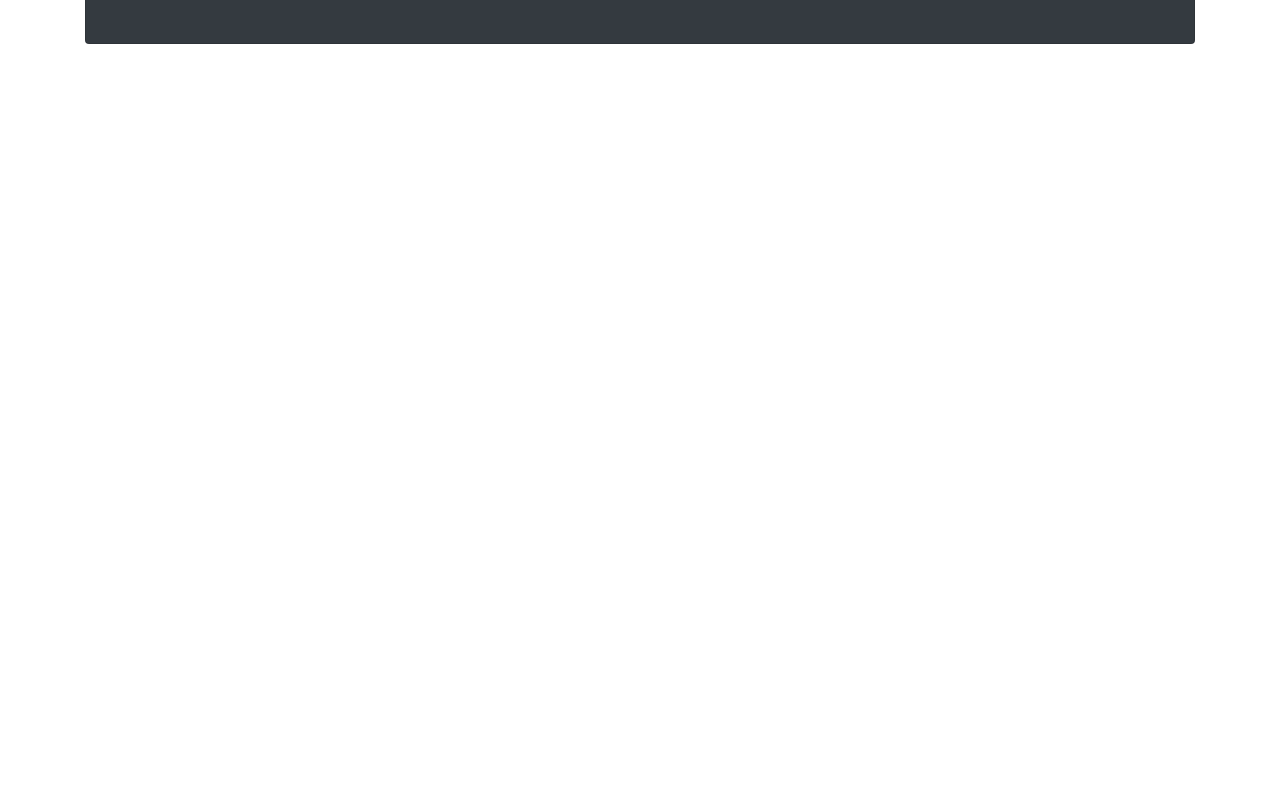
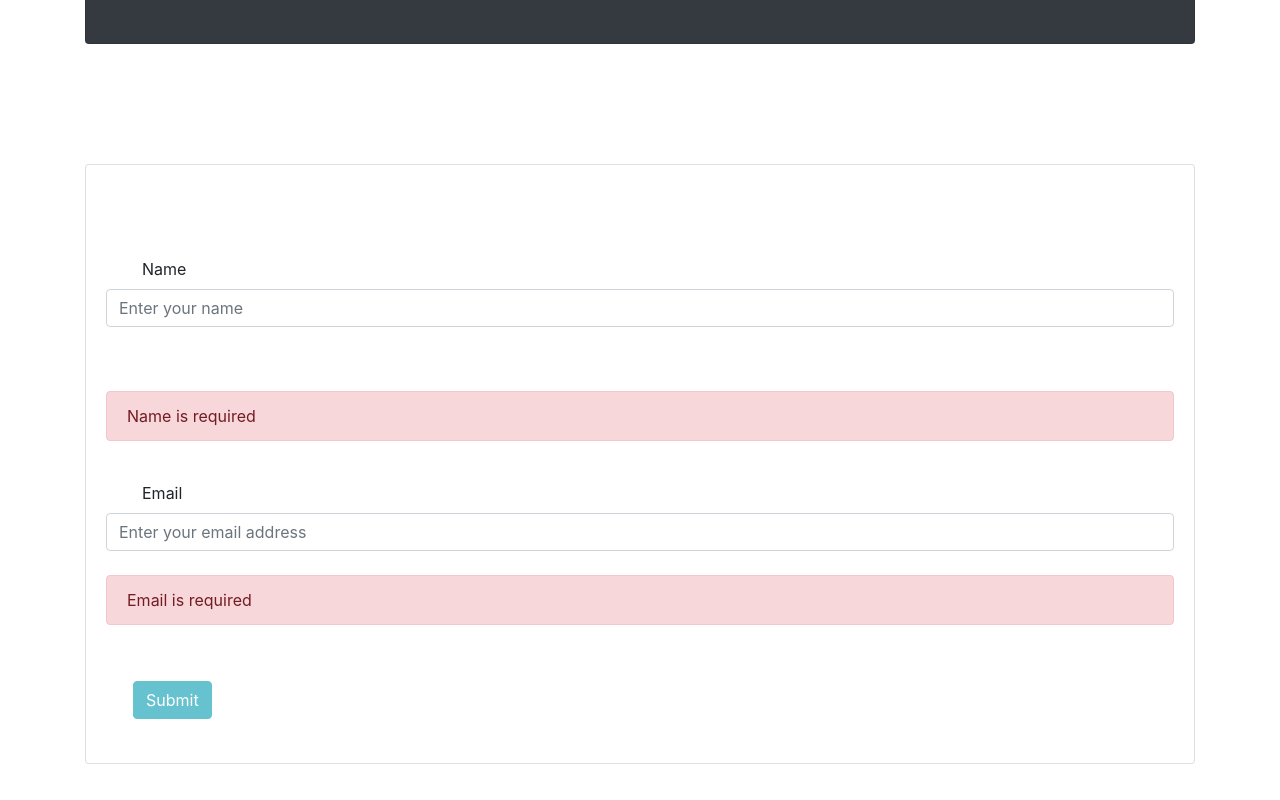
Before and after one commit to mdsaj/LP-SpringAngularFrontend, an Angular app in the folder angularclient/: page /adduser in a window 1280 px wide. Before the commit this address led to /. Shown: the part 406-1206 px from the top of the page. Before the commit the page ends 800 px from the top, so only its background shows below. Built offline with nearby package versions, Linux system fonts and the light colour scheme.

Commit message:
front end complete
need to solve error

```diff
--- a/angularclient/src/app/app-routing.module.ts
+++ b/angularclient/src/app/app-routing.module.ts
@@ -1,7 +1,12 @@
 import { NgModule } from '@angular/core';
 import { Routes, RouterModule } from '@angular/router';
+import { UserListComponent } from './user-list/user-list.component';
+import { UserFormComponent } from './user-form/user-form.component';
 
-const routes: Routes = [];
+const routes: Routes = [
+  { path: 'users', component: UserListComponent },
+  { path: 'adduser', component: UserFormComponent }
+];
 
 @NgModule({
   imports: [RouterModule.forRoot(routes)],
--- a/angularclient/src/app/app.component.ts
+++ b/angularclient/src/app/app.component.ts
@@ -6,5 +6,5 @@ import { Component } from '@angular/core';
   styleUrls: ['./app.component.css']
 })
 export class AppComponent {
-  title = 'Spring Boot - Angular Application';
+  title = 'angularclient';
 }
--- /dev/null
+++ b/angularclient/src/app/user-form/user-form.component.html
@@ -0,0 +1,28 @@
+<div class="card my-5">
+    <div class="card-body">
+      <form (ngSubmit)="onSubmit()" #userForm="ngForm">
+        <div class="form-group">
+          <label for="name">Name</label>
+          <input type="text" [(ngModel)]="user.name"
+            class="form-control"
+            id="name"
+            name="name"
+            placeholder="Enter your name"
+            required #name="ngModel">
+        </div>
+        <div [hidden]="!name.pristine" class="alert alert-danger">Name is required</div>
+        <div class="form-group">
+          <label for="email">Email</label>
+          <input type="text" [(ngModel)]="user.email"
+            class="form-control"
+            id="email"
+            name="email"
+            placeholder="Enter your email address"
+            required #email="ngModel">
+          <div [hidden]="!email.pristine" class="alert alert-danger">Email is required</div>
+        </div>
+        <button type="submit" [disabled]="!userForm.form.valid"
+          class="btn btn-info">Submit</button>
+      </form>
+    </div>
+  </div>
--- /dev/null
+++ b/angularclient/src/app/user-form/user-form.component.ts
@@ -0,0 +1,28 @@
+import { Component, OnInit } from '@angular/core';
+import { ActivatedRoute, Router } from '@angular/router';
+import { UserService } from '../service/user-service.service';
+import { User } from '../model/user';
+
+@Component({
+  selector: 'app-user-form',
+  templateUrl: './user-form.component.html',
+  styleUrls: ['./user-form.component.css']
+})
+export class UserFormComponent {
+
+  user: User;
+  constructor(
+    private route: ActivatedRoute,
+      private router: Router,
+        private userService: UserService) {
+    this.user = new User();
+  }
+
+  onSubmit() {
+    this.userService.save(this.user).subscribe(result => this.gotoUserList());
+  }
+
+  gotoUserList() {
+    this.router.navigate(['/users']);
+  }
+}
```
Also changed, not shown: angularclient/src/app/app.module.ts (+10 -3 lines), angularclient/src/app/user-form/user-form.component.css (added), 1 other file (tests, documents, lock files or other folders).
